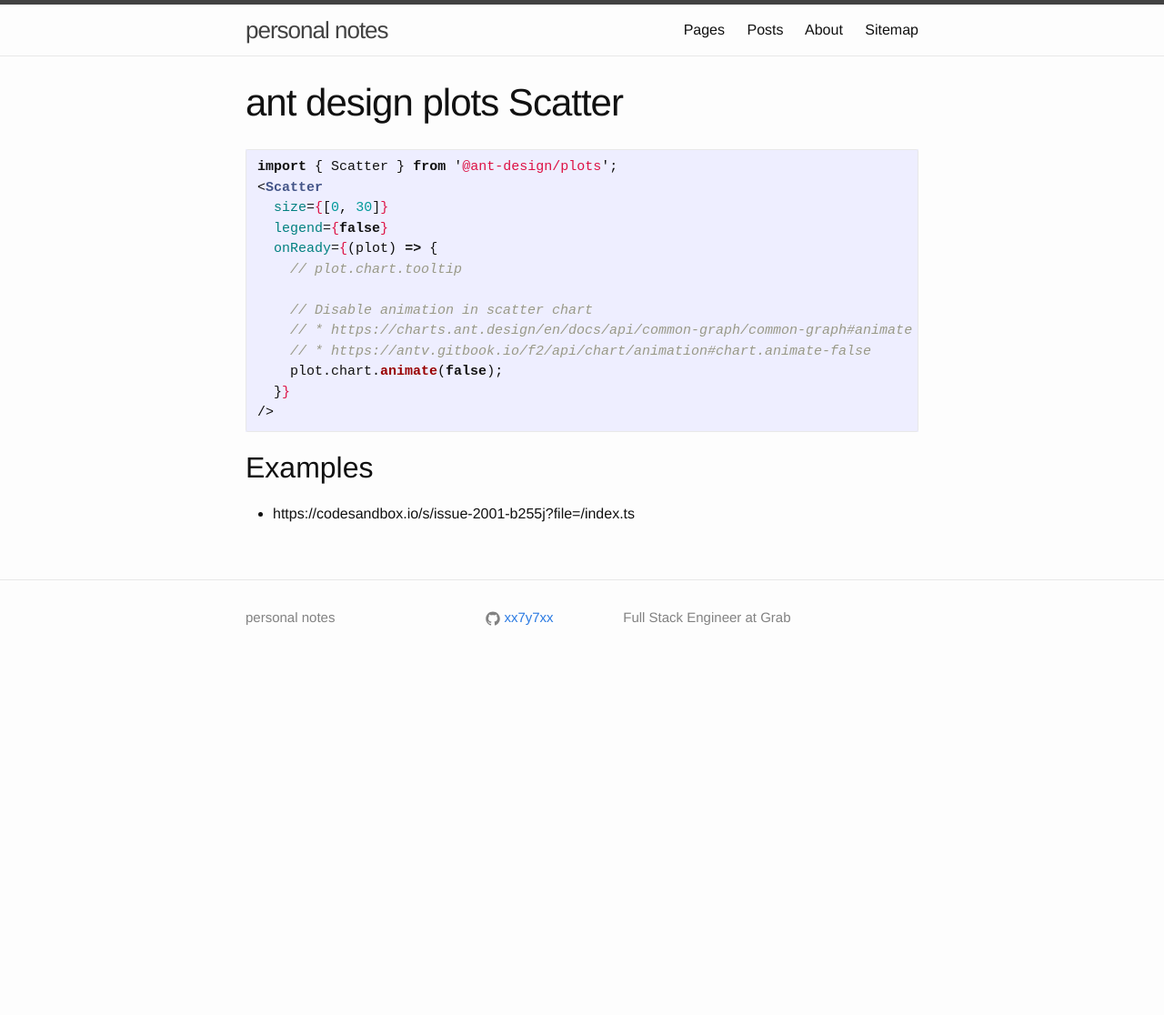
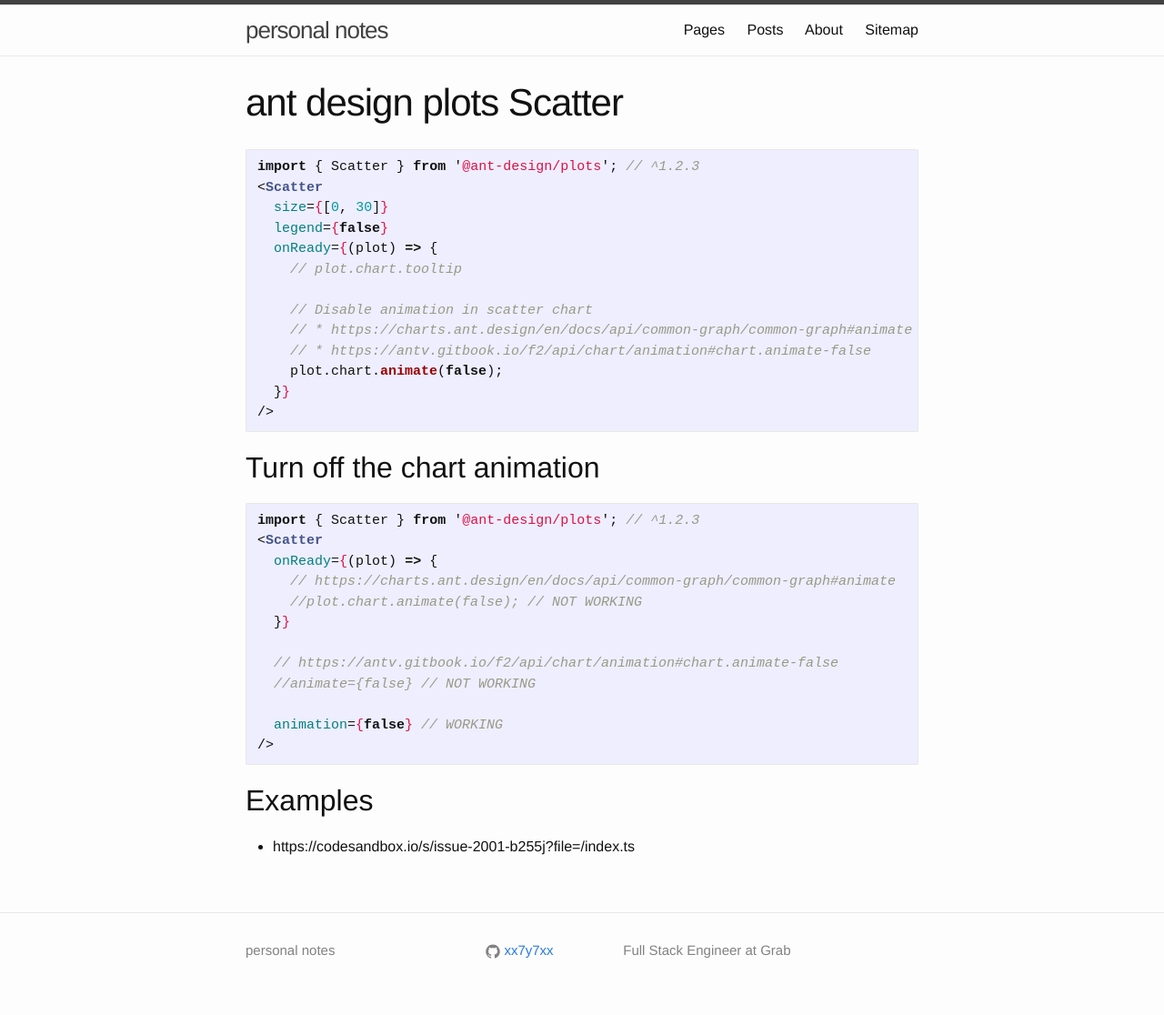
Before and after one commit to xx7y7xx/xx7y7xx.github.io, a Jekyll site: the page built from _pages/dev/antd/scatter.md, in a window 1280 px wide. Shown: the whole page at 91% size. Built offline with Jekyll 4.4.1, drawn with Linux system fonts in a browser that asks for light colours; comment, search, counter and statistics services are not loaded; before the commit the page ends 900 px from its top, so only the background shows below that.

Commit message:
Update scatter.md

````diff
--- a/_pages/dev/antd/scatter.md
+++ b/_pages/dev/antd/scatter.md
@@ -5,7 +5,7 @@ permalink: /dev/amap/index.html
 ---
 
 ```jsx
-import { Scatter } from '@ant-design/plots';
+import { Scatter } from '@ant-design/plots'; // ^1.2.3
 <Scatter
   size={[0, 30]}
   legend={false}
@@ -20,6 +20,23 @@ import { Scatter } from '@ant-design/plots';
 />
 ```
 
+## Turn off the chart animation
+
+```jsx
+import { Scatter } from '@ant-design/plots'; // ^1.2.3
+<Scatter
+  onReady={(plot) => {
+    // https://charts.ant.design/en/docs/api/common-graph/common-graph#animate
+    //plot.chart.animate(false); // NOT WORKING
+  }}
+
+  // https://antv.gitbook.io/f2/api/chart/animation#chart.animate-false
+  //animate={false} // NOT WORKING
+
+  animation={false} // WORKING
+/>
+```
+
 ## Examples
 
 * https://codesandbox.io/s/issue-2001-b255j?file=/index.ts
````
